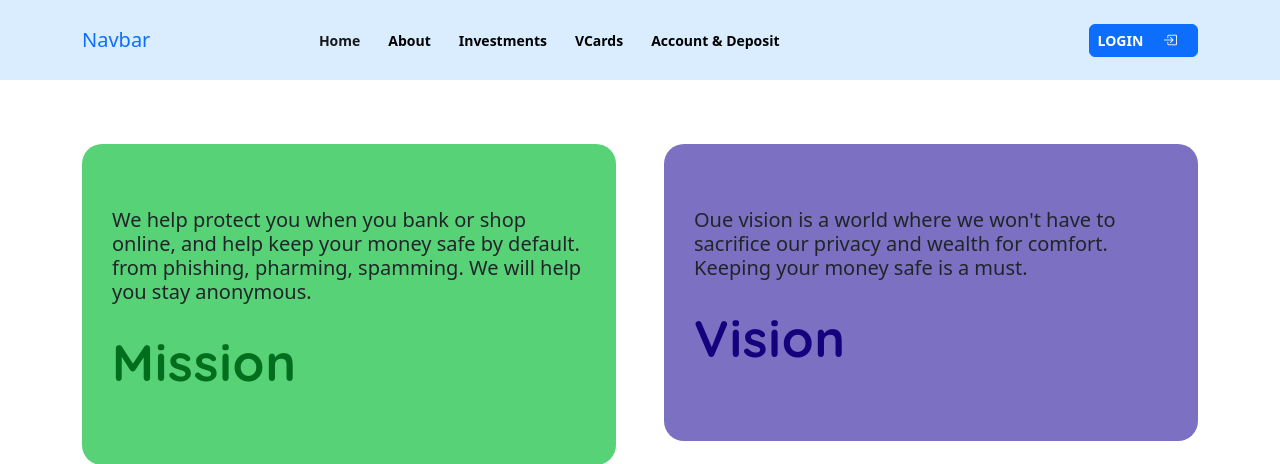
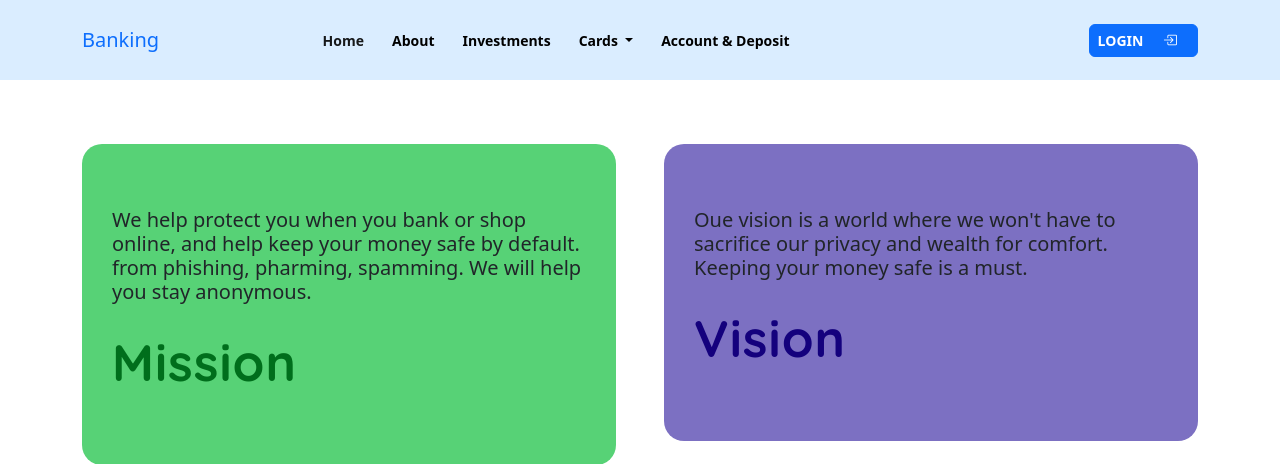
Before and after one commit to ndmichael/digital_banking, a Django app: page /about/ in a window 1280 px wide. Shown: the top 464 px of the page. Run offline with Django 4.2, Linux system fonts and the light colour scheme; some libraries are stand-ins or nearby versions.

Commit message:
added some urls link to the navbar

```diff
--- a/dbank/templates/dbank/base.html
+++ b/dbank/templates/dbank/base.html
@@ -15,24 +15,32 @@
 <body>
     <nav class="navbar navbar-expand-sm ">
         <div class="container">
-          <a class="navbar-brand text-primary" href="#">Navbar</a>
+          <a class="navbar-brand text-primary" href="#">Banking</a>
           <button class="navbar-toggler" type="button" data-bs-toggle="collapse" data-bs-target="#navbarNav" aria-controls="navbarNav" aria-expanded="false" aria-label="Toggle navigation">
             <span class="navbar-toggler-icon"></span>
           </button>
           <div class="collapse navbar-collapse " id="navbarNav">
             <ul class="navbar-nav mx-auto">
               <li class="nav-item">
-                <a class="nav-link active" aria-current="page" href="#">Home</a>
+                <a class="nav-link active" aria-current="page" href="/">Home</a>
               </li>
               <li class="nav-item">
-                <a class="nav-link" href="#">About</a>
+                <a class="nav-link" href="{% url 'about' %}">About</a>
               </li>
               <li class="nav-item">
-                <a class="nav-link" href="#">Investments</a>
+                <a class="nav-link" href="{% url 'investments' %}">Investments</a>
               </li>
-              <li class="nav-item">
-                <a class="nav-link" href="#">VCards</a>
+              <li class="nav-item dropdown">
+                <a class="nav-link dropdown-toggle" href="#" role="button" data-bs-toggle="dropdown" aria-expanded="false">
+                  Cards
+                </a>
+                <ul class="dropdown-menu">
+                  <li><a class="dropdown-item" href="{% url 'visagold' %}">Visa Gold Credit</a></li>
+                  <li><a class="dropdown-item" href="{% url 'visaInfinite' %}">Visa Infinite Credit</a></li>
+                  <li><a class="dropdown-item" href="#">Visa Platinum Credit</a></li>
+                </ul>
               </li>
+
               <li class="nav-item">
                 <a class="nav-link" href="#">Account & Deposit</a>
               </li>
@@ -49,5 +57,6 @@
     {% block content %} {% endblock content %}
 
     <script src="{% static 'dbank/js/b52js/bootstrap.min.js' %}"></script>
+    <!-- <script src="{% static 'dbank/js/b52js/bootstrap.bundle.min.js' %}"></script> -->
 </body>
 </html>
```
